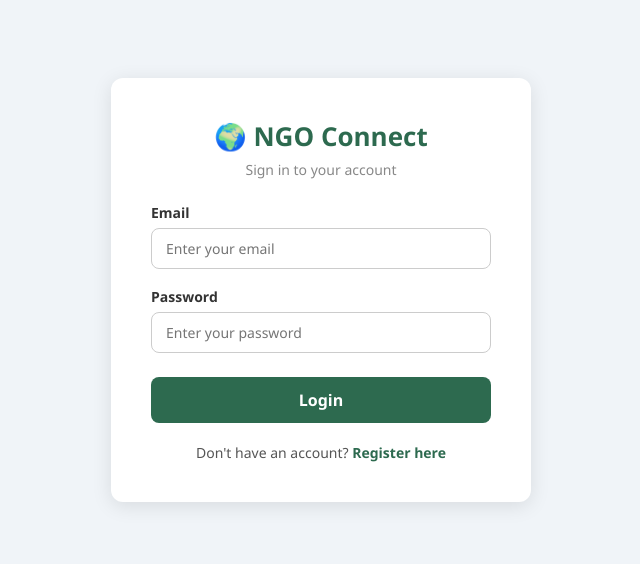
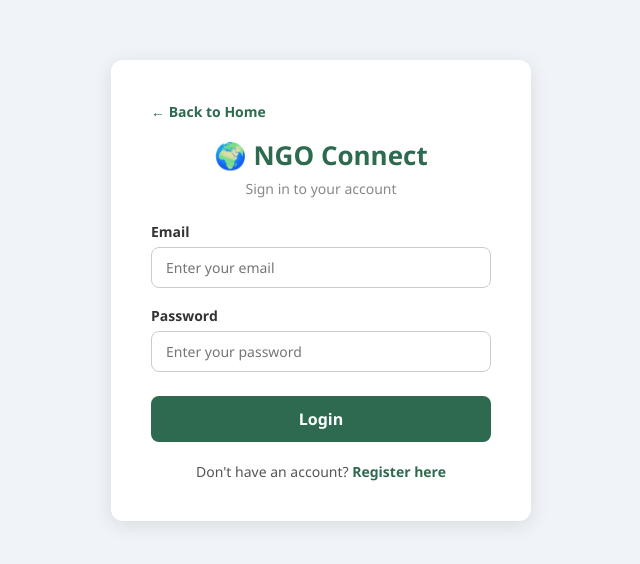
Before and after one commit to KishoreSivasamy/ngo-sdg-platform, a React (Vite) app in the folder client/: page /register in a window 1280 px wide. Shown: the part 110-674 px from the top of the page, without its empty margins (319-959 px from the left). Built offline with nearby package versions, Linux system fonts and the light colour scheme.

Commit message:
Added back to home button in login page

```diff
--- a/client/src/pages/Auth/Register.jsx
+++ b/client/src/pages/Auth/Register.jsx
@@ -46,6 +46,14 @@ function Login() {
   return (
     <div style={styles.wrapper}>
       <div style={styles.card}>
+
+        {/* Back to home */}
+        <button
+          onClick={() => navigate('/')}
+          style={styles.backBtn}>
+          ← Back to Home
+        </button>
+
         <h2 style={styles.title}>🌍 NGO Connect</h2>
         <p style={styles.subtitle}>Sign in to your account</p>
 
@@ -87,6 +95,7 @@ function Login() {
           Don't have an account?{' '}
           <Link to="/register" style={styles.link}>Register here</Link>
         </p>
+
       </div>
     </div>
   )
@@ -107,6 +116,16 @@ const styles = {
     boxShadow: '0 4px 20px rgba(0,0,0,0.1)',
     width: '100%',
     maxWidth: '420px'
+  },
+  backBtn: {
+    backgroundColor: 'transparent',
+    border: 'none',
+    color: '#2d6a4f',
+    fontSize: '14px',
+    cursor: 'pointer',
+    marginBottom: '16px',
+    padding: '0',
+    fontWeight: '600'
   },
   title: {
     textAlign: 'center',
```
